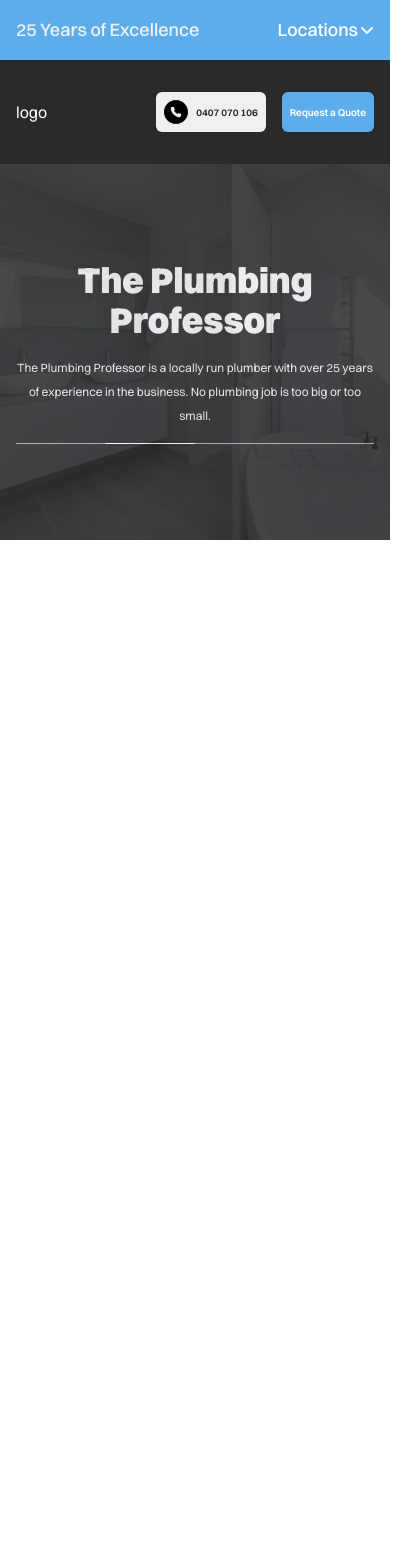
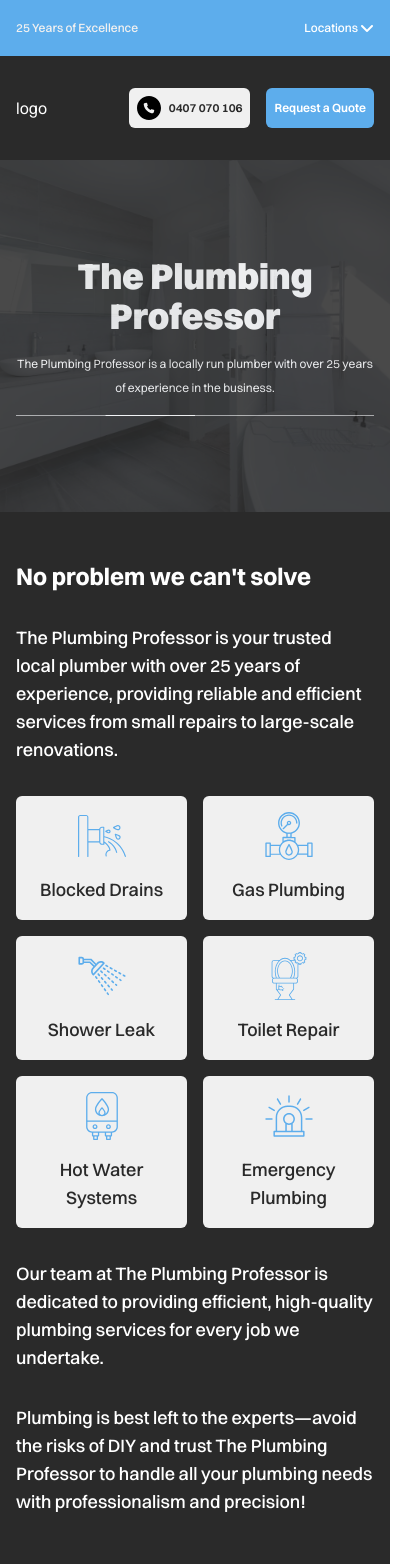
Before and after one commit to ompatel2019/plumbingprofessorwebsite, a React (Vite) app: page / in a window 390 px wide. Shown: the whole page, 419 px wide, since content can reach past the window. Before the commit the page ends 844 px from the top, so only its background shows below. Built offline with nearby package versions, Linux system fonts and the light colour scheme.

Commit message:
implemented services section and fixed minor bugs

```diff
--- a/src/App.jsx
+++ b/src/App.jsx
@@ -2,6 +2,7 @@ import React from 'react'
 import Topbar from './components/Topbar.jsx';
 import Navbar from './components/Navbar.jsx';
 import Hero from './components/Hero.jsx';
+import Services from './components/Services.jsx';
 import './font.css'
 
 
@@ -11,6 +12,8 @@ const App = () => {
       <Topbar/>
       <Navbar/>
       <Hero/>
+      <Services/>
+
     </>
   )
 }
--- a/src/components/HeroWrapper.jsx
+++ b/src/components/HeroWrapper.jsx
@@ -23,9 +23,7 @@ const HeroWrapper = () => {
       <img
         src={images[imageIndex]}
         alt="Background"
-        className={`absolute inset-0 w-full h-full object-cover fade-in ${loaded ? 'active' : ''}`}
-        onLoad={() => setLoaded(true)}
-        style={{ transition: 'opacity 0.5s ease-in-out' }}
+        className={`absolute inset-0 w-full h-full object-cover`}
       />
     </div>
   );
--- a/src/components/hero.jsx
+++ b/src/components/hero.jsx
@@ -28,7 +28,7 @@ const Hero = () => {
                   The Plumbing Professor
                 </h1>
                 <p className='p m3'>
-                  The Plumbing Professor is a locally run plumber with over 25 years of experience in the business. No plumbing job is too big or too small.
+                  The Plumbing Professor is a locally run plumber with over 25 years of experience in the business. <span className='max-sm:hidden'>No plumbing job is too big or too small.</span>
                 </p>
               </div>
               <img src={images[imageIndex]} alt="" />
--- a/src/components/navbar.jsx
+++ b/src/components/navbar.jsx
@@ -14,13 +14,13 @@ const Navbar = () => {
   const toggleDropdown = () => setDropDown(prev => !prev);
 
   return (
-    <div className='responsivePad bg-c-5-0 flex justify-between px-4 text-white font-sans py-[32px] items-center'>
+    <div className='navbar responsivePad bg-c-5-0 flex justify-between px-4 text-white font-sans py-[32px] items-center'>
 
       <div>
         logo
       </div>
 
-      <ul className='flex space-x-4 lg:space-x-8 max-sm:hidden'>
+      <ul className='flex space-x-4 lg:space-x-8 max-md:hidden'>
         {navLinks.map((navLink, navLinkIndex) => (
           <li key={navLinkIndex} className='hover:text-c-3-0 transition-all p'>
             {navLinkIndex === 0 ? (
@@ -33,7 +33,7 @@ const Navbar = () => {
                   <div className='space-y-2'>
                     {services.map((service, serviceIndex) => (
                       <a href={service.a} key={serviceIndex}>
-                        <p className='p-2 hover:text-c-5-0 hover:bg-c-4-0 transition-all duration-300 cursor-pointer'>
+                        <p className='z-50 p-2 hover:text-c-5-0 hover:bg-c-4-0 transition-all duration-300 cursor-pointer'>
                           {service.serviceName}
                         </p>
                       </a>
@@ -52,10 +52,10 @@ const Navbar = () => {
         <button className='bg-c-4-0 p-2 rounded-md flex space-x-2 items-center hover:border-c-4-0 cursor-pointer hover:px-4 transition-all duration-200'>
           <img className='max-sm:w-6' src={phone} alt="Phone" />
           <a href="tel:0407070106">
-            <p className='text-c-5-0'>0407 070 106</p>
+            <p className='text-c-5-0 m3'>0407 070 106</p>
           </a>
         </button>
-        <button href="#contactForm" className='bg-c-3-0 p-2 rounded-md cursor-pointer hover:px-4 transition-all duration-200'>Request a Quote</button>
+        <button href="#contactForm" className='bg-c-3-0 p-2 rounded-md cursor-pointer hover:px-4 transition-all duration-200 m3'>Request a Quote</button>
       </div>
     </div>
   );
--- a/src/components/service.jsx
+++ b/src/components/service.jsx
@@ -1,9 +1,12 @@
-import React from 'react'
+import React from 'react';
 
-const service = () => {
+const Service = ({ serviceId, serviceIndex, serviceImg, serviceName }) => {
   return (
-    <div>service</div>
-  )
+    <div id={`service-${serviceId}`} className='bg-c-4-0 rounded-md p-4 flex flex-col items-center justify-center space-y-4 lg:py-12 md:py-8 sm:py-6 hover:translate-y-[-10px] transition-translate duration-[0.2s]'>
+      <img src={serviceImg} alt={serviceName} className="max-md:w-12 max-md:h-12"/>
+      <p className="text-center font-medium text-c-5-0">{serviceName}</p>
+    </div>
+  );
 }
 
-export default service
+export default Service;
--- a/src/components/services.jsx
+++ b/src/components/services.jsx
@@ -1,9 +1,37 @@
-import React from 'react'
+import React from 'react';
+import Service from './Service'; // Assuming the child component is named Service and imported correctly
+import services from '../services';
 
-const services = () => {
+const Services = () => {
   return (
-    <div>services</div>
-  )
+    <>
+      <div className='responsivePad lg:py-24 bg-c-5-0 py-12 flex flex-col space-y-8 text-white font-medium p m2'>
+        <div className='flex flex-col space-y-8'>
+          <h2 className='h4 font-bold'>No problem we can't solve</h2>
+          <p className='text-white'>
+            The Plumbing Professor is your trusted local plumber with over 25 years of experience, providing reliable and efficient services from small repairs to large-scale renovations.
+            <span className='max-sm:hidden'>
+              Our expert team specializes in emergency plumbing, new installations, maintenance, and system upgrades. Whether it's a burst pipe, hot water system replacement, or a full bathroom remodel, we deliver customized solutions with quality workmanship and peace of mind.
+            </span>
+          </p>
+        </div>
+
+        <div className='grid grid-cols-4 gap-4 max-md:grid-cols-2'>
+          {services.map(service => (
+            <Service key={service.id} serviceId={service.id} serviceIndex={service.index} serviceImg={service.serviceImg} serviceName={service.serviceName} />
+          ))}
+        </div>
+
+        <p>
+        Our team at The Plumbing Professor is dedicated to providing efficient, high-quality plumbing services for every job we undertake.
+        </p>
+
+        <p>
+        Plumbing is best left to the experts—avoid the risks of DIY and trust The Plumbing Professor to handle all your plumbing needs with professionalism and precision!
+        </p>
+      </div>
+    </>
+  );
 }
 
-export default services
+export default Services;
--- a/src/components/topbar.jsx
+++ b/src/components/topbar.jsx
@@ -6,14 +6,14 @@ const Topbar = () => {
   const toggleDropdown = () => setDropDown(prev => !prev);
 
   return (
-    <div className="font-sans text-colour-3-0 responsivePad bg-c-3-0 py-[16px] p">
+    <div className="topbar font-sans text-colour-3-0 responsivePad bg-c-3-0 py-[16px] p">
       <div className="flex justify-between">
-        <p className="text-c-4-0 font-medium p m2">
+        <p className="text-c-4-0 font-medium p m3">
           <span className="max-sm:hidden">The Plumbing Professor -</span> 25 Years of Excellence
         </p>
         <div onClick={toggleDropdown} className='cursor-pointer'>
           <div className='flex items-center gap-2 max-sm:gap-[2px]'>
-            <p className='p m2 text-white font-medium'>Locations</p>
+            <p className='p m3 text-white font-medium'>Locations</p>
             <i className={`fa-solid ${dropdown ? 'fa-angle-up' : 'fa-angle-down'} text-white`}></i>
           </div>
           <div className={`absolute bg-c-3-0 p-2 text-c-4-0 border-2 border-white transition-opacity duration-300 ${dropdown ? 'opacity-100' : 'opacity-0 pointer-events-none'}`}>
--- a/src/index.css
+++ b/src/index.css
@@ -64,7 +64,7 @@ html {
 }
 
 .responsivePad {
-    @apply 2xl:px-[240px] xl:px-[120px] lg:px-[80px] md:px-[64px] max-sm:px-[16px];
+    @apply 2xl:px-[240px] xl:px-[120px] lg:px-[80px] md:px-[64px] sm:px-[48px] max-sm:px-[16px];
 }
 
 /* Add this to your CSS file or inside a <style> tag in your HTML/JSX */
@@ -76,3 +76,20 @@ html {
 .fade-in.active {
     opacity: 1;
     }
+
+    /* Ensuring the navbar stays on top */
+.navbar {
+    position: relative; /* Ensure it is positioned for z-index to take effect */
+    z-index: 999; /* Higher z-index to ensure it is above other content */
+  }
+
+  /* Default hero wrapper to have a lower z-index */
+  .hero-wrapper {
+    position: relative; /* Ensure it is positioned for z-index to take effect */
+    z-index: 1; /* Lower z-index so it stays below the navbar */
+  }
+
+  .topbar {
+    position: relative; /* Ensure it is positioned for z-index to take effect */
+    z-index: 1000; /* Higher z-index to ensure it is above other content */
+  }
--- a/src/services.js
+++ b/src/services.js
@@ -1,10 +1,17 @@
+import blockedDrains from './assets/blockedDrain.svg';
+import gasPlumbing from './assets/gasPlumbing.svg';
+import showerLeak from './assets/showerLeak.svg';
+import toiletRepair from './assets/toilet.svg';
+import hotWaterSystems from './assets/hotwatersystem.svg';
+import emergencyPlumbing from './assets/emergency.svg'
+
 const services = [
-    { serviceName: 'Blocked Drains', serviceImg: 'blockedDrains', a: '#blockedDrain'},
-    { serviceName: 'Gas Plumbing', serviceImg: 'gasPlumbing', a:'#gasPlumbing'},
-    { serviceName: 'Shower Leak', serviceImg: 'showerLeak', a:'showerLeak'},
-    { serviceName: 'Toilet Repair', serviceImg: 'toiletRepair', a:'toiletRepair'},
-    { serviceName: 'Hot Water Systems', serviceImg: 'hotWaterSystems', a:'hotWaterSystems'},
-    { serviceName: 'Emergency Plumbing', serviceImg: 'emergencyPlumbing', a:'emergencyPlumbing'}
+    { serviceName: 'Blocked Drains', serviceImg: blockedDrains, a: '#blockedDrain', id:'blockedDrain'},
+    { serviceName: 'Gas Plumbing', serviceImg: gasPlumbing, a:'#gasPlumbing', id:'gasPlumbing'},
+    { serviceName: 'Shower Leak', serviceImg: showerLeak, a:'#showerLeak', id:'showerLeak'},
+    { serviceName: 'Toilet Repair', serviceImg: toiletRepair, a:'#toiletRepair', id:'toiletRepair'},
+    { serviceName: 'Hot Water Systems', serviceImg: hotWaterSystems, a:'#hotWaterSystems', id:'hotWaterSystems'},
+    { serviceName: 'Emergency Plumbing', serviceImg: emergencyPlumbing, a:'#emergencyPlumbing', id:'emergencyPlumbing'}
   ];
 
   export default services;
```
Also changed, not shown: src/assets/gasPlumbing.svg (added), src/components/emergency.jsx (deleted).
